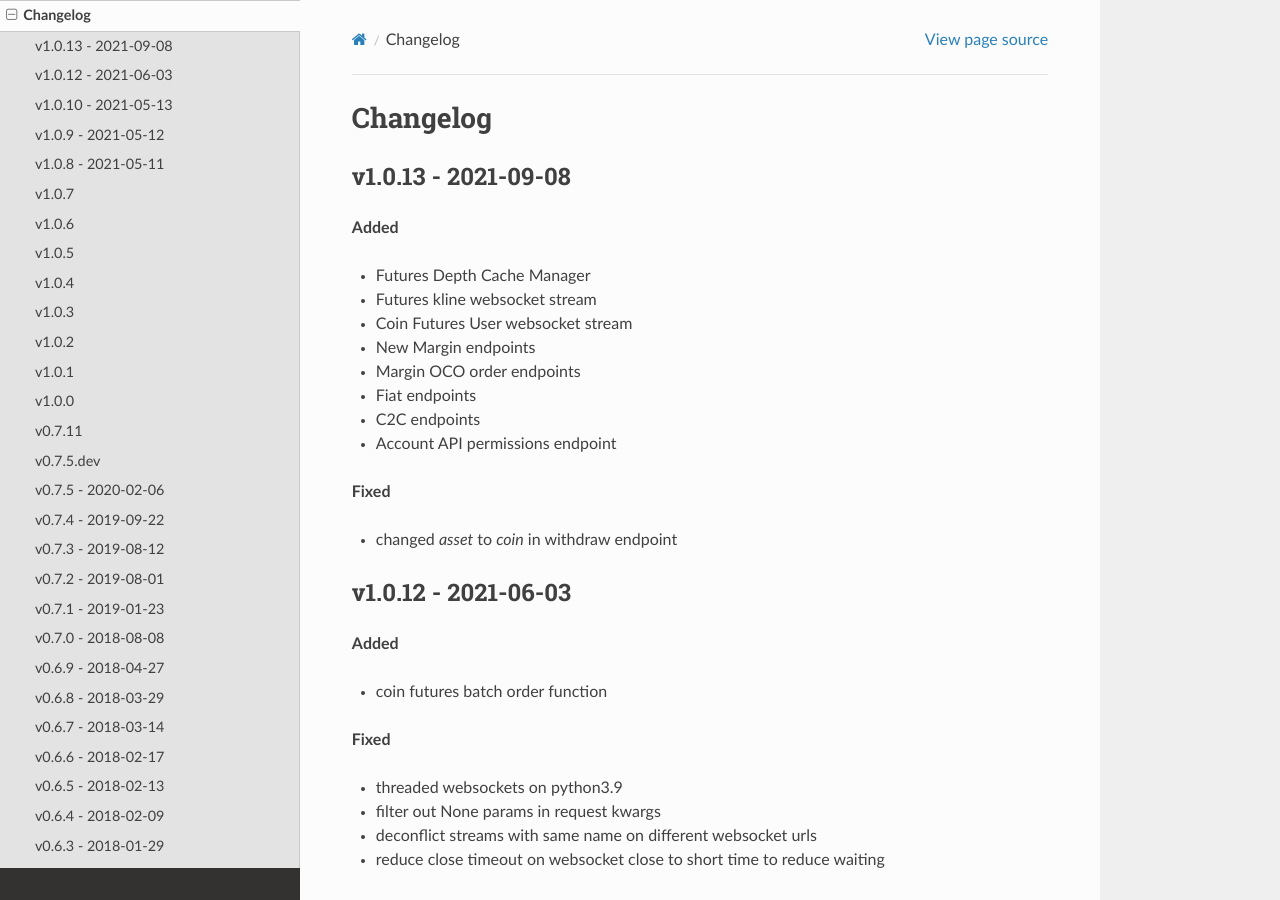
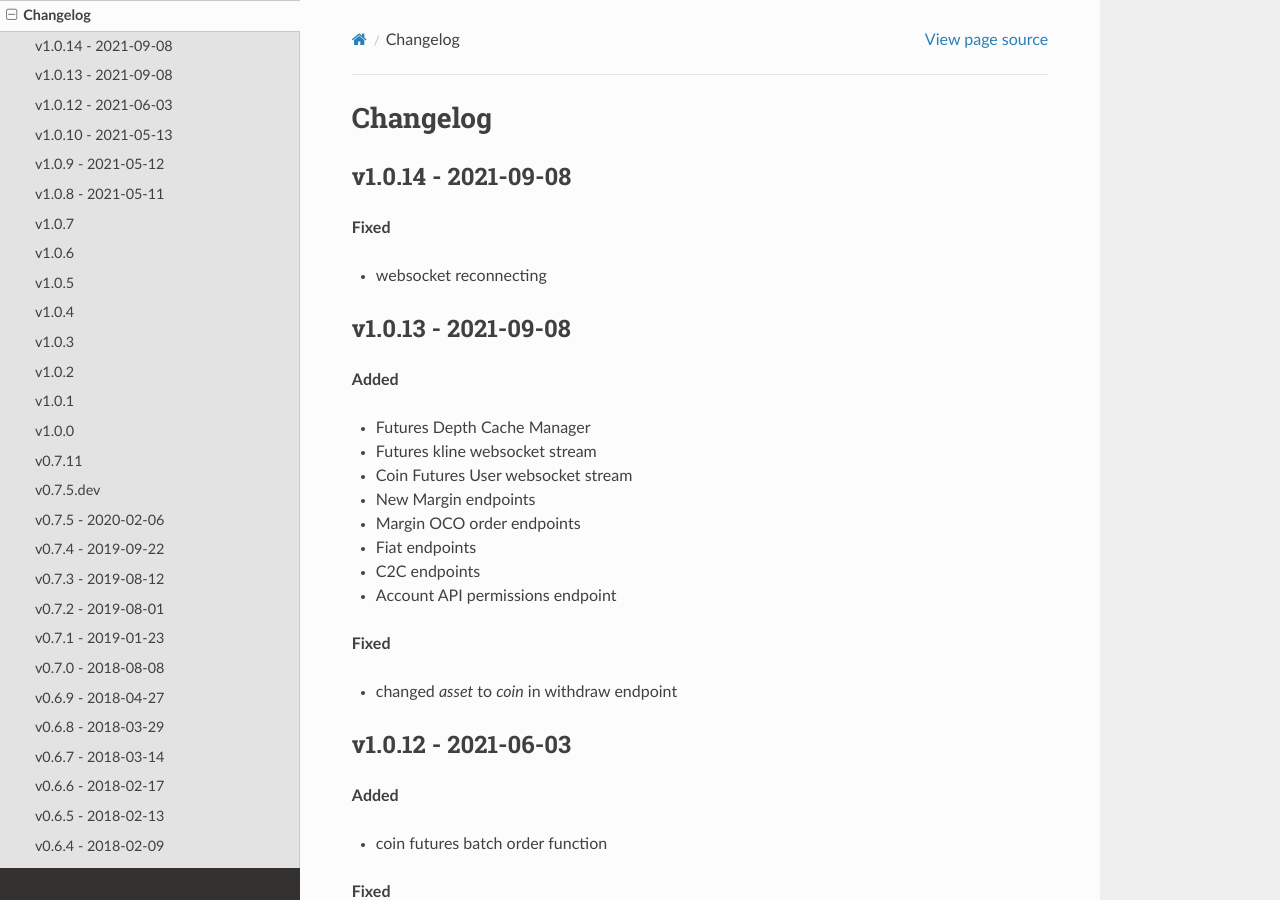
Before and after one commit to myroncaldwell/Binance_python, a Sphinx documentation site: the page built from docs/changelog.rst, in a window 1280 px wide and 900 px high. Built offline with Sphinx 7.4.7 and the Read the Docs theme 2.0.0, drawn with Linux system fonts in a browser that asks for light colours; formulas are drawn with MathJax 3.

Commit message:
Update to v1.0.14

```diff
--- a/PYPIREADME.rst
+++ b/PYPIREADME.rst
@@ -1,5 +1,5 @@
 =================================
-Welcome to python-binance v1.0.13
+Welcome to python-binance v1.0.14
 =================================
 
 Updated 8th Sept 2021
--- a/README.rst
+++ b/README.rst
@@ -1,5 +1,5 @@
 =================================
-Welcome to python-binance v1.0.13
+Welcome to python-binance v1.0.14
 =================================
 
 Updated 8th Sept 2021
--- a/binance/__init__.py
+++ b/binance/__init__.py
@@ -4,7 +4,7 @@
 
 """
 
-__version__ = '1.0.13'
+__version__ = '1.0.14'
 
 from binance.client import Client, AsyncClient  # noqa
 from binance.depthcache import DepthCacheManager, OptionsDepthCacheManager, ThreadedDepthCacheManager  # noqa
--- a/docs/changelog.rst
+++ b/docs/changelog.rst
@@ -1,5 +1,12 @@
 Changelog
 =========
+
+v1.0.14 - 2021-09-08
+^^^^^^^^^^^^^^^^^^^^
+
+**Fixed**
+
+- websocket reconnecting
 
 v1.0.13 - 2021-09-08
 ^^^^^^^^^^^^^^^^^^^^
```
